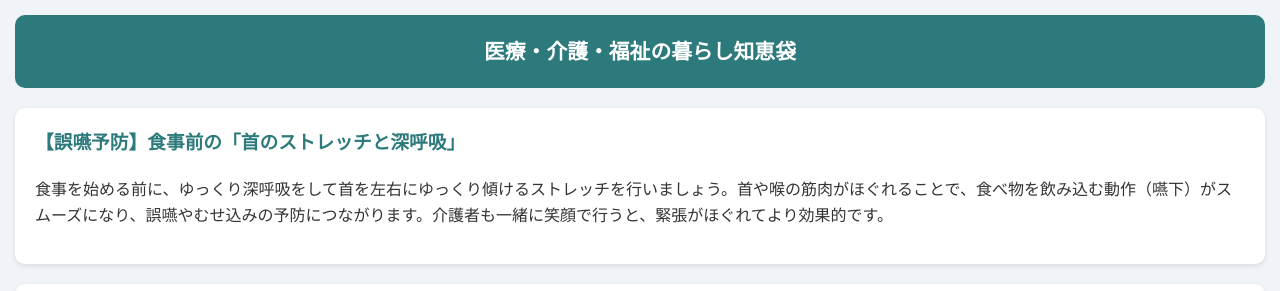
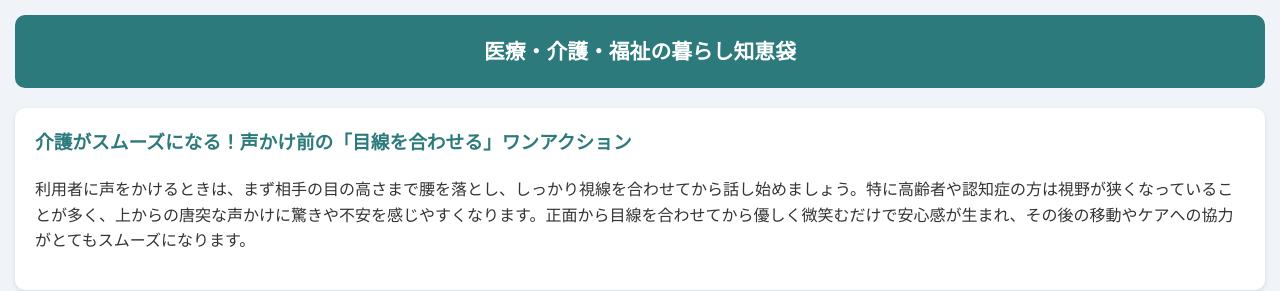
Before and after one commit to MKT-KND/jarvis-care-media, a plain HTML site: page index.html in a window 1280 px wide. Shown: the top 291 px of the page. Drawn offline with Linux system fonts and the light colour scheme.

Commit message:
JARVIS: Auto update content

```diff
--- a/index.html
+++ b/index.html
@@ -18,8 +18,8 @@
         <h1>医療・介護・福祉の暮らし知恵袋</h1>
     </header>
     <div class="card">
-        <h3>【誤嚥予防】食事前の「首のストレッチと深呼吸」</h3>
-<p>食事を始める前に、ゆっくり深呼吸をして首を左右にゆっくり傾けるストレッチを行いましょう。首や喉の筋肉がほぐれることで、食べ物を飲み込む動作（嚥下）がスムーズになり、誤嚥やむせ込みの予防につながります。介護者も一緒に笑顔で行うと、緊張がほぐれてより効果的です。</p>
+        <h3>介護がスムーズになる！声かけ前の「目線を合わせる」ワンアクション</h3>
+<p>利用者に声をかけるときは、まず相手の目の高さまで腰を落とし、しっかり視線を合わせてから話し始めましょう。特に高齢者や認知症の方は視野が狭くなっていることが多く、上からの唐突な声かけに驚きや不安を感じやすくなります。正面から目線を合わせてから優しく微笑むだけで安心感が生まれ、その後の移動やケアへの協力がとてもスムーズになります。</p>
     </div>
     <div class="card">
         <div style="font-weight:bold; margin-bottom:10px; text-align:center;">💡 おすすめ福祉・介護サービス</div>
```
